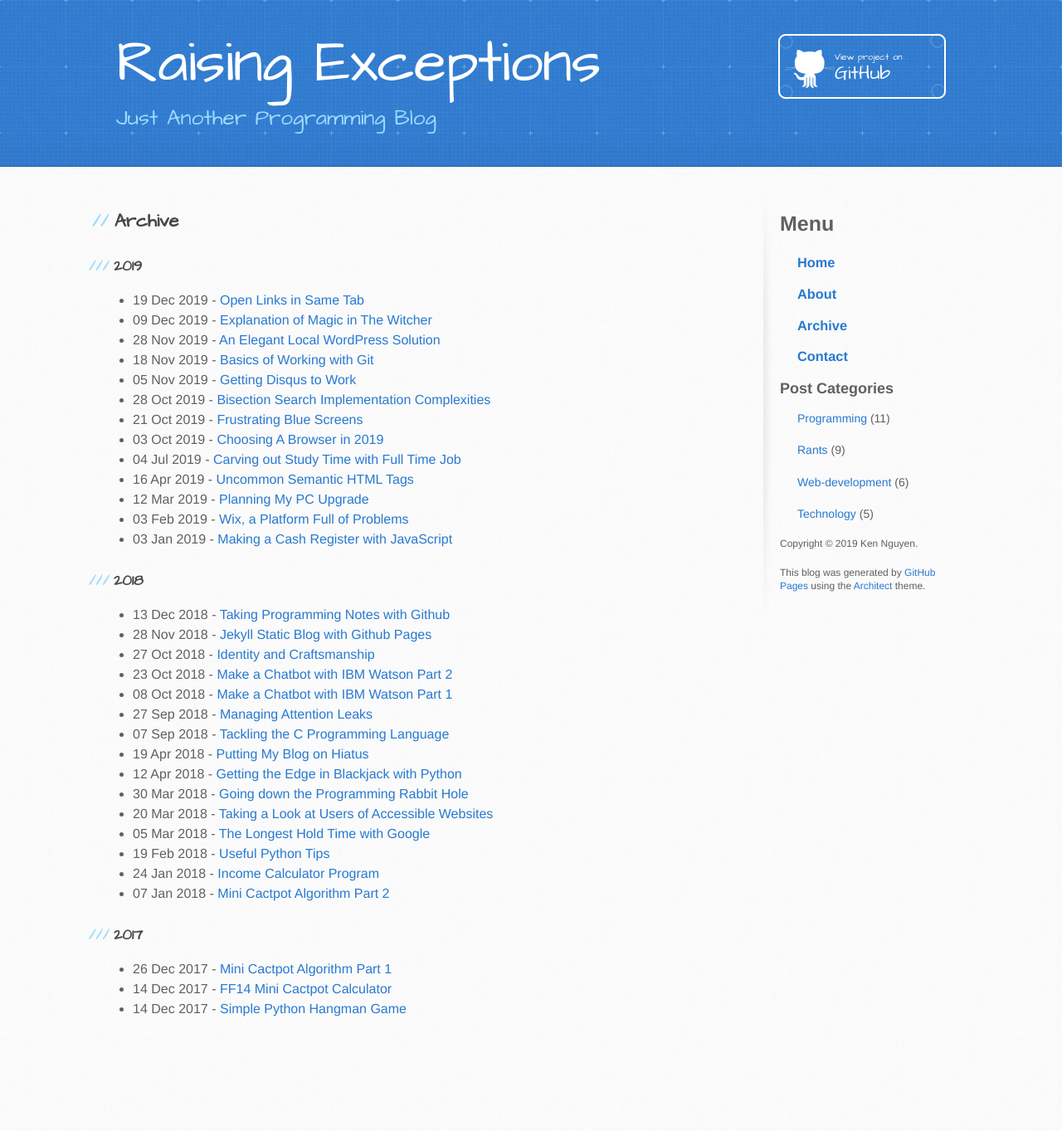
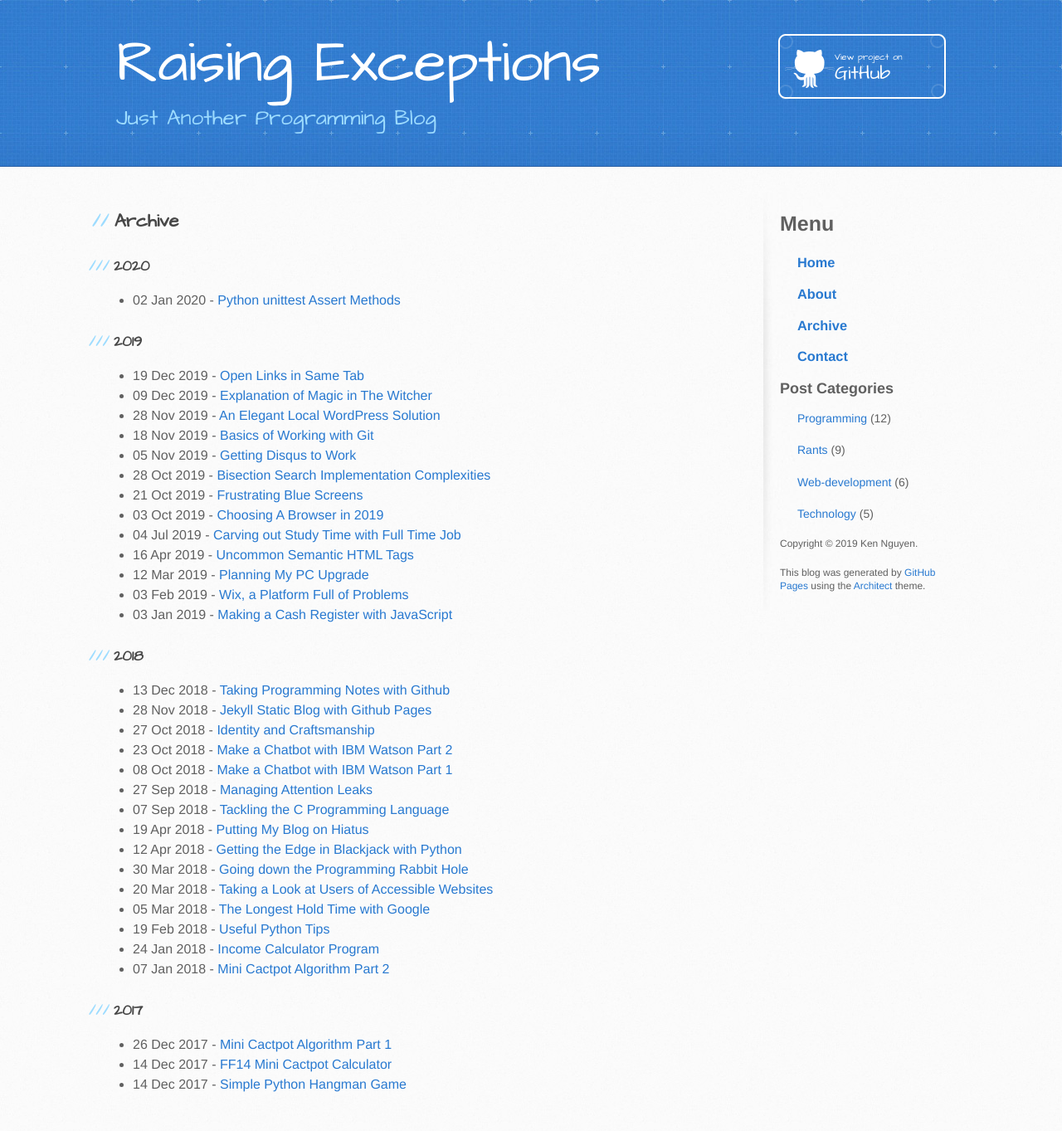
Before and after one commit to kennguyen01/kennguyen01.github.io, a Jekyll site: the page built from archive.html, in a window 1280 px wide. Shown: the whole page at 83% size. Built offline with Jekyll 4.4.1, drawn with Linux system fonts in a browser that asks for light colours; before the commit the page ends 1272 px from its top, so only the background shows below that.

Commit message:
Add post for Python assert methods

```diff
--- a/_drafts/python-unittest-assert-methods.md
+++ b/_posts/programming/2020/2020-01-02-python-unittest-assert-methods.md
@@ -1,6 +1,6 @@
 ---
 title: Python unittest Assert Methods
-date:
+date: 2020-01-02
 categories: programming
 ---
 
```
